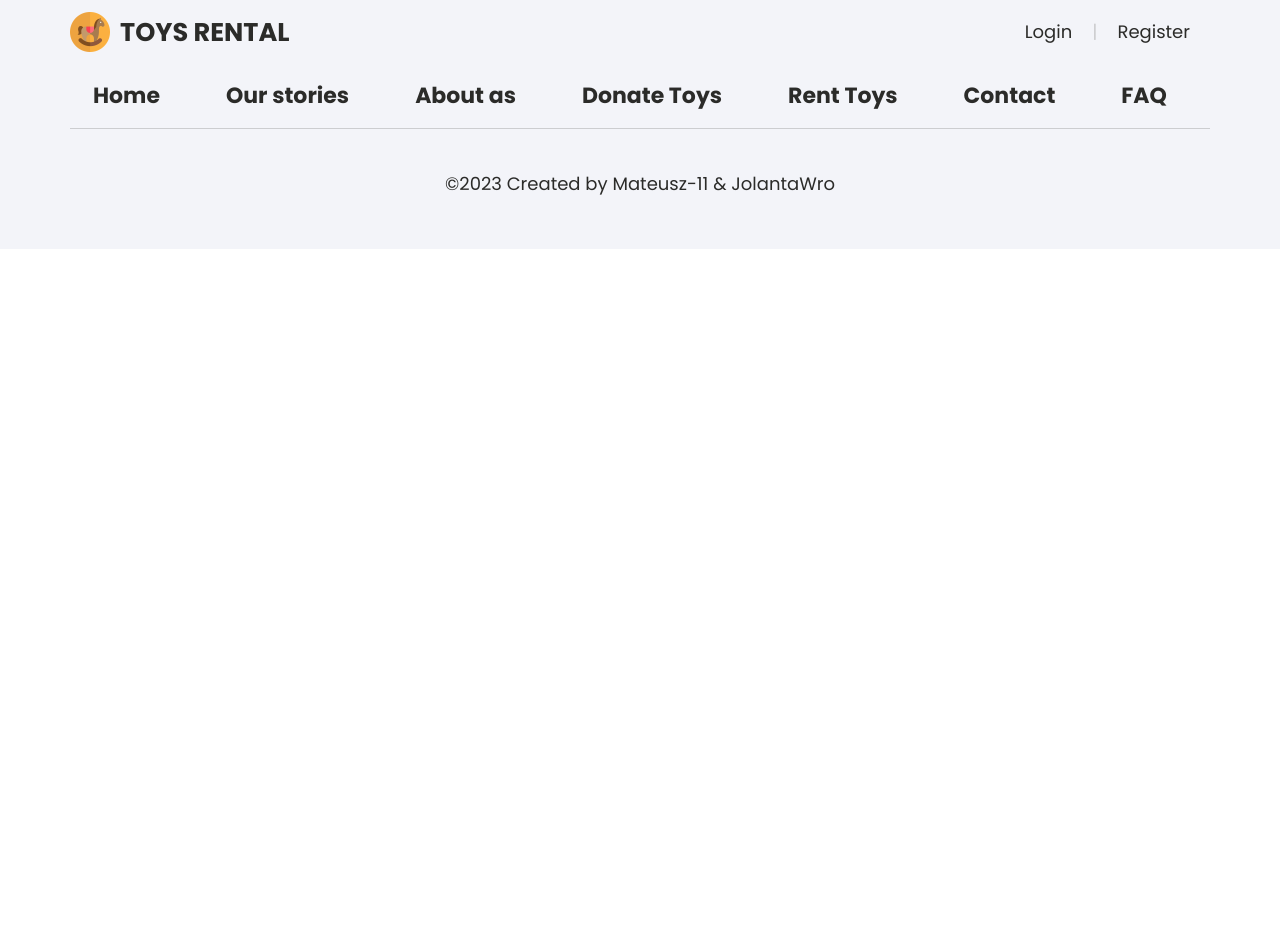
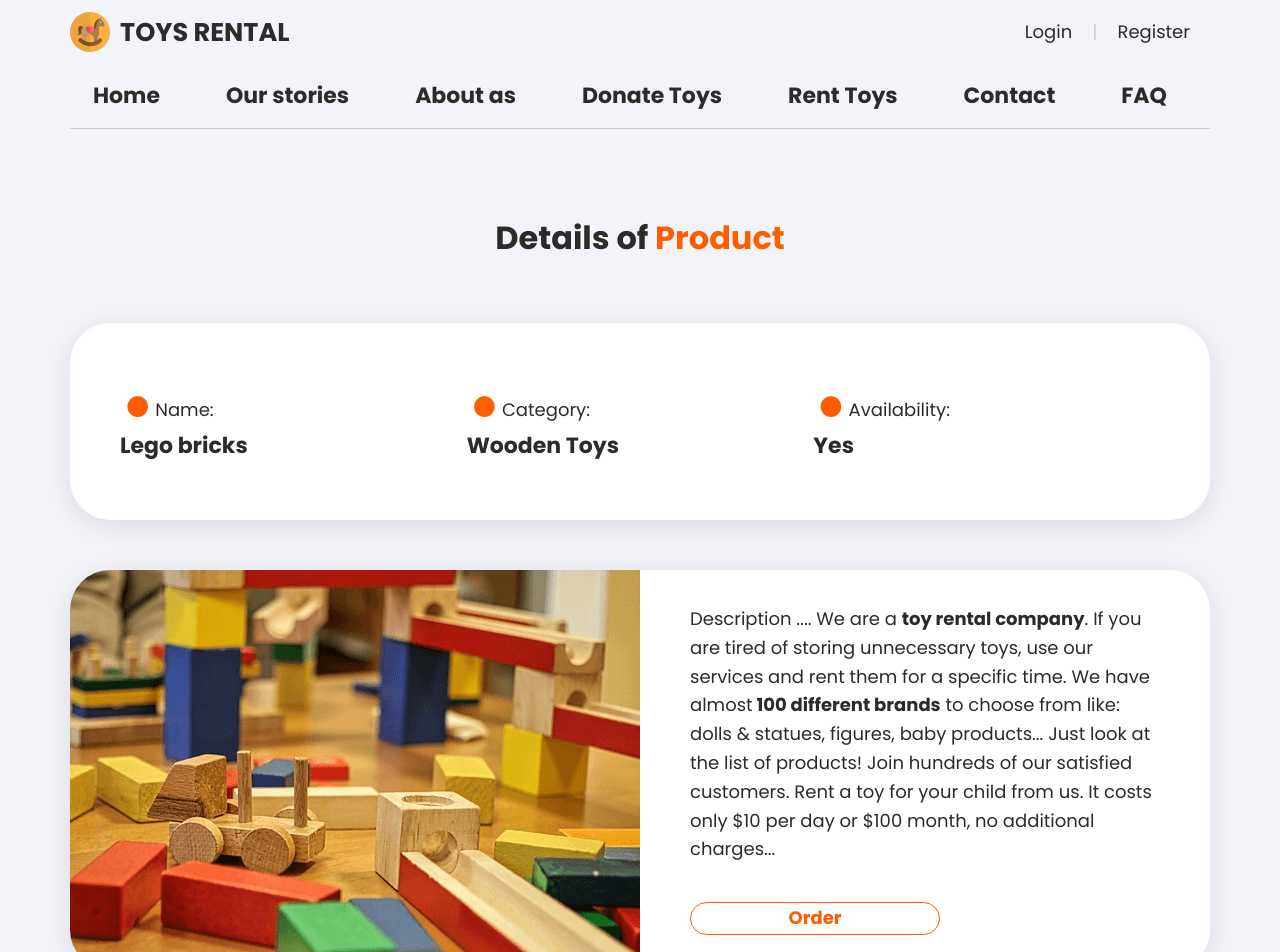
Before and after one commit to JolantaWro/Toys_Rental_App, a React (Create React App) app: page /product in a window 1280 px wide. Shown: the top 952 px of the page. Before the commit the page ends 800 px from the top, so only its background shows below. Built offline with nearby package versions, Linux system fonts and the light colour scheme; no server answers.

Commit message:
View of details product

```diff
--- a/src/App.css
+++ b/src/App.css
@@ -804,3 +804,62 @@ div.slick-c:not(.slick-current) {
 	bottom: 40px;
 	z-index: 10;
 }
+
+/*  ----------------------------
+
+    DETAILS PRODUCT
+
+----------------------------  */
+
+.detailsproduct-head {
+	background-color: var(--third-bg-color);
+	border-radius: var(--border-radius);
+	box-shadow: var(--border-shadow);
+	margin-bottom: 50px;
+	padding: 35px 50px;
+}
+
+.detailsproduct-head .title {
+	font-family: var(--font-family-main);
+	font-size: var(--font-size--main);
+	font-weight: var(--font-weight--main);
+	color: var(--main-color);
+	line-height: 0;
+
+	/* height: 10px; */
+}
+
+.detailsproduct-head .title::before {
+	content: ".";
+	color: var(--second-color);
+	/* font-size: var(--font-size--hero2); */
+	font-size: var(--font-size--decor);
+	font-weight: var(--font-weight--main);
+}
+
+.detailsproduct-head .content {
+	font-family: var(--font-family-main);
+	font-size: var(--font-size--second);
+	font-weight: var(--font-weight--hero);
+	color: var(--main-color);
+}
+
+.detailsproduct {
+	background-color: var(--third-bg-color);
+	border-radius: var(--border-radius);
+	box-shadow: var(--border-shadow);
+}
+.detailsproduct .ant-col:first-of-type {
+	/* background-image: url("./assets/img/about-us.png");	 */
+	background-image: url("./assets/img/about-us.png");
+	background-repeat: no-repeat;
+	border-radius: var(--border-radius) 0 0 var(--border-radius);
+}
+
+.detailsproduct .ant-col:nth-last-of-type(1) {
+	display: flex;
+	flex-direction: column;
+	justify-content: space-around;
+	padding: 35px 50px;
+	height: 400px;
+}
--- a/src/components/App.js
+++ b/src/components/App.js
@@ -2,16 +2,19 @@ import Login from "./auth/Login";
 import Register from "./auth/Register";
 import Dashboard from "./auth/dashboard/Dashboard";
 
-
-
-
 import "../App.css";
-import { Route, Routes, Navigate, BrowserRouter as Router } from "react-router-dom";
+import {
+	Route,
+	Routes,
+	Navigate,
+	BrowserRouter as Router,
+} from "react-router-dom";
 import { Layout } from "antd";
 import "antd/dist/reset.css";
 import TopBar from "./TopBar";
 import Home from "./Home";
 import DonateToys from "./DonateToys";
+import DetailsProducts from "./DetailsProduct";
 import Rental from "./Rental";
 import FAQ from "./FAQ";
 import React, { useState, useEffect } from "react";
@@ -21,22 +24,21 @@ import AboutAs from "./AboutAs";
 import Contact from "./Contact";
 const { Header, Footer, Content } = Layout;
 
-
 function App() {
 	const [isAuthenticated, setIsAuthenticated] = useState(false);
 
 	const checkAuthenticated = async () => {
 		try {
 			const res = await fetch("http://localhost:5000/auth/is-verify", {
-			method: "GET",
-			headers: { token: localStorage.token }
-		});
+				method: "GET",
+				headers: { token: localStorage.token },
+			});
 
-		const parseRes = await res.json();
+			const parseRes = await res.json();
 
-		parseRes === true ? setIsAuthenticated(true) : setIsAuthenticated(false);
+			parseRes === true ? setIsAuthenticated(true) : setIsAuthenticated(false);
 		} catch (err) {
-		console.error(err.message);
+			console.error(err.message);
 		}
 	};
 
@@ -44,13 +46,9 @@ function App() {
 		checkAuthenticated();
 	}, []);
 
-
-
-	const setAuth = boolean => {
+	const setAuth = (boolean) => {
 		setIsAuthenticated(boolean);
 	};
-
-
 
 	return (
 		<>
@@ -68,9 +66,40 @@ function App() {
 							<Route path='/rental' element={<Rental />} />
 							<Route path='/contact' element={<Contact />} />
 							<Route path='/faq' element={<FAQ />} />
-							<Route exact path="/login" element={!isAuthenticated ? <Login setAuth={setAuth}/> : <Navigate to="/dashboard" />} />
-							<Route exact path="/register" element={!isAuthenticated ? <Register setAuth={setAuth}/>: <Navigate to="/login"/>} />
-							<Route exact path="/dashboard" element={isAuthenticated ? <Dashboard setAuth={setAuth} /> : <Navigate to="/login"/>} />
+							<Route
+								exact
+								path='/login'
+								element={
+									!isAuthenticated ? (
+										<Login setAuth={setAuth} />
+									) : (
+										<Navigate to='/dashboard' />
+									)
+								}
+							/>
+							<Route
+								exact
+								path='/register'
+								element={
+									!isAuthenticated ? (
+										<Register setAuth={setAuth} />
+									) : (
+										<Navigate to='/login' />
+									)
+								}
+							/>
+							<Route
+								exact
+								path='/dashboard'
+								element={
+									isAuthenticated ? (
+										<Dashboard setAuth={setAuth} />
+									) : (
+										<Navigate to='/login' />
+									)
+								}
+							/>
+							<Route path='/product' element={<DetailsProducts />} />
 						</Routes>
 					</Content>
 				</Router>
--- /dev/null
+++ b/src/components/DetailsProduct.js
@@ -0,0 +1,56 @@
+import React from "react";
+import { Col, Row } from "antd";
+import { HashLink as Link } from "react-router-hash-link";
+
+const DetailsProducts = () => {
+	return (
+		<>
+			<div className='container'>
+				<div className='holder'>
+					<h2 className='holder__title'>
+						Details of
+						<span className='holder__title--highlight'> Product</span>
+					</h2>
+					<div className='detailsproduct-head'>
+						<Row>
+							<Col xs={8} sm={8} md={8} lg={8} xl={8}>
+								<p className='title'>Name: </p>
+								<p className='content'>Lego bricks</p>
+							</Col>
+							<Col xs={8} sm={8} md={8} lg={8} xl={8}>
+								<p className='title'>Category: </p>
+								<p className='content'>Wooden Toys</p>
+							</Col>
+							<Col xs={8} sm={8} md={8} lg={8} xl={8}>
+								<p className='title'>Availability: </p>
+								<p className='content'>Yes</p>
+							</Col>
+						</Row>
+					</div>
+					<div className='detailsproduct'>
+						<Row>
+							<Col span={12}></Col>
+							<Col span={12}>
+								<p>
+									Description .... We are a <strong>toy rental company</strong>.
+									If you are tired of storing unnecessary toys, use our services
+									and rent them for a specific time. We have almost
+									<strong> 100 different brands</strong> to choose from like:
+									dolls & statues, figures, baby products... Just look at the
+									list of products! Join hundreds of our satisfied customers.
+									Rent a toy for your child from us. It costs only $10 per day
+									or $100 month, no additional charges...
+								</p>
+								<Link to='#' className='button'>
+									Order
+								</Link>
+							</Col>
+						</Row>
+					</div>
+				</div>
+			</div>
+		</>
+	);
+};
+
+export default DetailsProducts;
```
Also changed, not shown: 1 other file (tests, documents, lock files or other folders).
